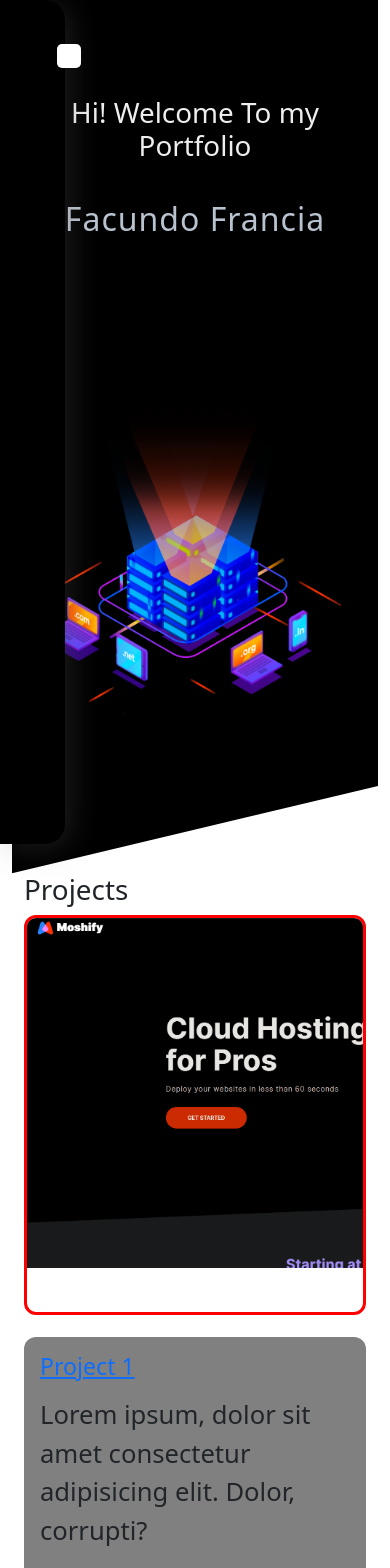
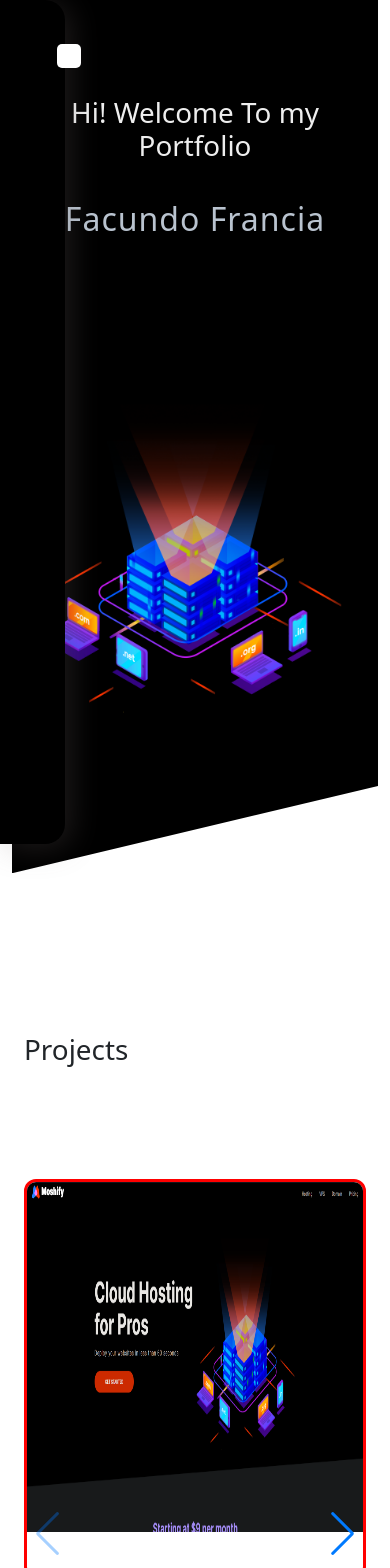
Before and after one commit to MushinShin/Portfolio, a React (Create React App) app: page / in a window 390 px wide. Shown: the top 1568 px of the page. Built offline with nearby package versions, Linux system fonts and the light colour scheme; some icons are missing.

Commit message:
swiper logic breakpoints and styles

```diff
--- a/src/Assets/projects.js
+++ b/src/Assets/projects.js
@@ -2,7 +2,49 @@ import facufy from "../imgs/Facufy.png";
 
 const projects = [
   {
-    // id: uuidv4(),
+    id: "uuidv4",
+    name: "Facufy",
+    desc: `A template for a cloud hosting web page,
+     made with mobile first and pixel perfect philosophy`,
+    img: facufy,
+  },
+  {
+    id: "uuidv5",
+    name: "Facufy",
+    desc: `A template for a cloud hosting web page,
+     made with mobile first and pixel perfect philosophy`,
+    img: facufy,
+  },
+  {
+    id: "uuidv5",
+    name: "Facufy",
+    desc: `A template for a cloud hosting web page,
+     made with mobile first and pixel perfect philosophy`,
+    img: facufy,
+  },
+  {
+    id: "uuidv5",
+    name: "Facufy",
+    desc: `A template for a cloud hosting web page,
+     made with mobile first and pixel perfect philosophy`,
+    img: facufy,
+  },
+  {
+    id: "uuidv5",
+    name: "Facufy",
+    desc: `A template for a cloud hosting web page,
+     made with mobile first and pixel perfect philosophy`,
+    img: facufy,
+  },
+  {
+    id: "uuidv5",
+    name: "Facufy",
+    desc: `A template for a cloud hosting web page,
+     made with mobile first and pixel perfect philosophy`,
+    img: facufy,
+  },
+  {
+    id: "uuidv5",
     name: "Facufy",
     desc: `A template for a cloud hosting web page,
      made with mobile first and pixel perfect philosophy`,
--- a/src/components/projects.jsx
+++ b/src/components/projects.jsx
@@ -1,18 +1,44 @@
 import React, { Component } from "react";
-import { Swiper } from "swiper/react";
+import { Swiper, SwiperSlide } from "swiper/react";
+import SwiperCore, { Navigation } from "swiper";
 import projects from "../Assets/projects";
 import ProjectItem from "./projectItem";
+import "../styles/projects.css";
+import "swiper/swiper-bundle.min.css";
+
+SwiperCore.use([Navigation]);
 
 const Project = () => {
   return (
-    <div>
+    <div className="projectSectionStyle">
       <div className="container">
         <h1>Projects</h1>
         <div className="projects_allItems">
-          <Swiper>
+          <Swiper
+            spaceBetween={30}
+            slidesPerView={1}
+            navigation
+            breakpoints={{
+              640: {
+                slidesPerView: 1,
+              },
+
+              768: {
+                slidesPerView: 2,
+              },
+
+              1200: {
+                slidesPerView: 3,
+              },
+            }}
+          >
             {projects.map((project, index) => {
               if (index >= 5) return;
-              return <ProjectItem />;
+              return (
+                <SwiperSlide key={project.id}>
+                  <ProjectItem />
+                </SwiperSlide>
+              );
             })}
           </Swiper>
         </div>
--- /dev/null
+++ b/src/styles/projects.css
@@ -0,0 +1,52 @@
+.projectSectionStyle {
+  padding: 10rem 0;
+}
+
+.projects_allItems {
+  display: flex;
+  gap: 3rem;
+  margin-top: 5rem;
+}
+
+.swiper-container {
+  padding-top: 8rem;
+  max-width: 100%;
+}
+
+.swiper-button-prev,
+.swiper-button-next {
+  position: absolute;
+  height: 50px;
+  width: 5px;
+  /* color: white; */
+  z-index: 10;
+  right: 60px;
+  left: auto;
+  top: 0;
+  transform: translateY(50%);
+  color: grey;
+  border-radius: 8px;
+}
+
+.swiper-button-next {
+  right: 0;
+}
+
+.swiper-button-prev::after,
+.swiper-button-next::after {
+  font-size: 2rem;
+}
+
+@media only screen and (max-width: 768px) {
+  .projects_allItems {
+    flex-direction: column;
+    max-width: 400px;
+    margin: 0 auto;
+    margin-top: 7rem;
+    gap: 5rem;
+  }
+
+  .projectItem_image {
+    width: 100%;
+  }
+}
```
